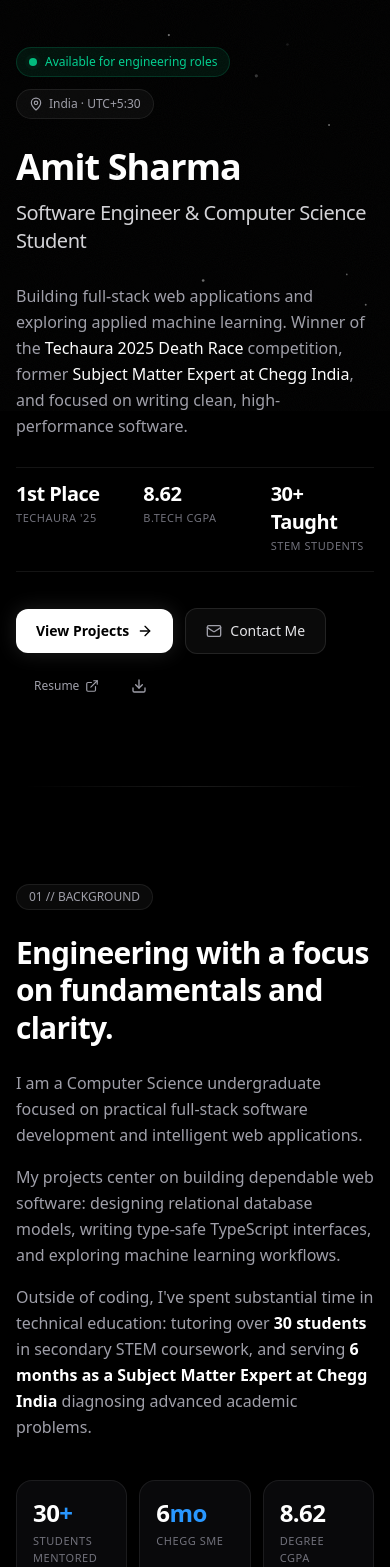
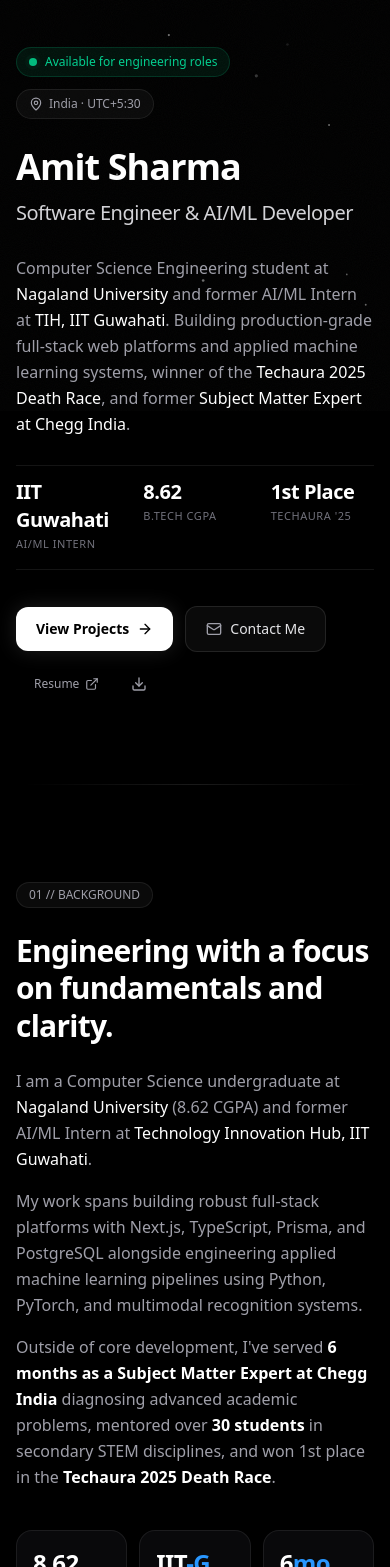
Before and after one commit to Amit292004/Amit-Sharma-Portfolio, a Next.js app: page / in a window 390 px wide. Shown: the part 433-2000 px from the top of the page. Built offline with nearby package versions, Linux system fonts and the light colour scheme; no server answers; the database is empty.

Commit message:
feat: showcase IIT Guwahati AI/ML internship, featured projects, and technical skills

```diff
--- a/src/app/layout.tsx
+++ b/src/app/layout.tsx
@@ -101,10 +101,18 @@
                 "Java Programming",
                 "Cyber Security"
               ],
-              "alumniOf": {
-                "@type": "EducationalOrganization",
-                "name": "Techaura"
-              },
+              "alumniOf": [
+                {
+                  "@type": "EducationalOrganization",
+                  "name": "Nagaland University"
+                }
+              ],
+              "worksFor": [
+                {
+                  "@type": "Organization",
+                  "name": "Technology Innovation Hub, IIT Guwahati"
+                }
+              ],
               "award": [
                 "1st Place in Death Race coding competition at Techaura 2025",
                 "2nd Position in Circutrix competition at Techaura 2025"
--- a/src/components/AboutSection.tsx
+++ b/src/components/AboutSection.tsx
@@ -48,31 +48,31 @@
 
             <div className="text-zinc-400 space-y-4 text-base leading-relaxed font-sans">
               <p>
-                I am a Computer Science undergraduate focused on practical full-stack software development and intelligent web applications.
+                I am a Computer Science undergraduate at <span className="text-white font-medium">Nagaland University</span> (8.62 CGPA) and former AI/ML Intern at <span className="text-white font-medium">Technology Innovation Hub, IIT Guwahati</span>.
               </p>
               <p>
-                My projects center on building dependable web software: designing relational database models, writing type-safe TypeScript interfaces, and exploring machine learning workflows.
+                My work spans building robust full-stack platforms with Next.js, TypeScript, Prisma, and PostgreSQL alongside engineering applied machine learning pipelines using Python, PyTorch, and multimodal recognition systems.
               </p>
               <p>
-                Outside of coding, I've spent substantial time in technical education: tutoring over <span className="text-white font-semibold">30 students</span> in secondary STEM coursework, and serving <span className="text-white font-semibold">6 months as a Subject Matter Expert at Chegg India</span> diagnosing advanced academic problems.
+                Outside of core development, I've served <span className="text-white font-semibold">6 months as a Subject Matter Expert at Chegg India</span> diagnosing advanced academic problems, mentored over <span className="text-white font-semibold">30 students</span> in secondary STEM disciplines, and won 1st place in the <span className="text-white font-semibold">Techaura 2025 Death Race</span>.
               </p>
             </div>
 
             {/* Clean Monochromatic Metrics Row */}
             <div className="grid grid-cols-3 gap-3 pt-4">
               <div className="p-4 rounded-2xl bg-zinc-950 border border-white/[0.08]">
-                <p className="text-2xl font-bold text-white font-display tracking-tight">30<span className="text-[#2997ff]">+</span></p>
-                <p className="text-[11px] text-zinc-500 mt-1 uppercase tracking-wider font-mono">Students Mentored</p>
+                <p className="text-2xl font-bold text-white font-display tracking-tight">8.62</p>
+                <p className="text-[11px] text-zinc-500 mt-1 uppercase tracking-wider font-mono">B.Tech CGPA</p>
+              </div>
+
+              <div className="p-4 rounded-2xl bg-zinc-950 border border-white/[0.08]">
+                <p className="text-2xl font-bold text-white font-display tracking-tight">IIT<span className="text-[#2997ff]">-G</span></p>
+                <p className="text-[11px] text-zinc-500 mt-1 uppercase tracking-wider font-mono">AI/ML Intern</p>
               </div>
 
               <div className="p-4 rounded-2xl bg-zinc-950 border border-white/[0.08]">
                 <p className="text-2xl font-bold text-white font-display tracking-tight">6<span className="text-[#2997ff]">mo</span></p>
                 <p className="text-[11px] text-zinc-500 mt-1 uppercase tracking-wider font-mono">Chegg SME</p>
-              </div>
-
-              <div className="p-4 rounded-2xl bg-zinc-950 border border-white/[0.08]">
-                <p className="text-2xl font-bold text-white font-display tracking-tight">8.62</p>
-                <p className="text-[11px] text-zinc-500 mt-1 uppercase tracking-wider font-mono">Degree CGPA</p>
               </div>
             </div>
           </div>
--- a/src/components/HeroSection.tsx
+++ b/src/components/HeroSection.tsx
@@ -62,7 +62,7 @@
               transition={{ duration: 0.5, delay: 0.2 }}
               className="text-xl sm:text-2xl text-zinc-300 font-medium tracking-tight"
             >
-              Software Engineer & Computer Science Student
+              Software Engineer & AI/ML Developer
             </motion.p>
           </div>
 
@@ -73,10 +73,7 @@
             transition={{ duration: 0.5, delay: 0.3 }}
             className="text-base sm:text-lg text-zinc-400 max-w-xl leading-relaxed font-sans"
           >
-            Building full-stack web applications and exploring applied machine learning.
-            Winner of the <span className="text-white font-medium">Techaura 2025 Death Race</span> competition,
-            former <span className="text-white font-medium">Subject Matter Expert at Chegg India</span>, and
-            focused on writing clean, high-performance software.
+            Computer Science Engineering student at <span className="text-white font-medium">Nagaland University</span> and former AI/ML Intern at <span className="text-white font-medium">TIH, IIT Guwahati</span>. Building production-grade full-stack web platforms and applied machine learning systems, winner of the <span className="text-white font-medium">Techaura 2025 Death Race</span>, and former <span className="text-white font-medium">Subject Matter Expert at Chegg India</span>.
           </motion.p>
 
           {/* Clean Monochromatic Metrics Bar */}
@@ -87,16 +84,16 @@
             className="grid grid-cols-3 gap-6 pt-3 pb-4 border-y border-white/[0.08] max-w-lg"
           >
             <div>
-              <p className="text-xl sm:text-2xl font-bold text-white font-display tracking-tight">1st Place</p>
-              <p className="text-[11px] text-zinc-500 uppercase tracking-wider font-mono mt-0.5">Techaura '25</p>
+              <p className="text-xl sm:text-2xl font-bold text-white font-display tracking-tight">IIT Guwahati</p>
+              <p className="text-[11px] text-zinc-500 uppercase tracking-wider font-mono mt-0.5">AI/ML Intern</p>
             </div>
             <div>
               <p className="text-xl sm:text-2xl font-bold text-white font-display tracking-tight">8.62</p>
               <p className="text-[11px] text-zinc-500 uppercase tracking-wider font-mono mt-0.5">B.Tech CGPA</p>
             </div>
             <div>
-              <p className="text-xl sm:text-2xl font-bold text-white font-display tracking-tight">30+ Taught</p>
-              <p className="text-[11px] text-zinc-500 uppercase tracking-wider font-mono mt-0.5">STEM Students</p>
+              <p className="text-xl sm:text-2xl font-bold text-white font-display tracking-tight">1st Place</p>
+              <p className="text-[11px] text-zinc-500 uppercase tracking-wider font-mono mt-0.5">Techaura '25</p>
             </div>
           </motion.div>
 
@@ -179,7 +176,7 @@
                     {profile.name}
                     <CheckCircle2 className="w-3.5 h-3.5 text-[#2997ff] inline" />
                   </p>
-                  <p className="text-[11px] text-zinc-400 font-mono">B.Tech CS Engineering</p>
+                  <p className="text-[11px] text-zinc-400 font-mono">B.Tech CS · Nagaland Univ</p>
                 </div>
 
                 <div className="text-right">
--- a/src/components/InternshipsSection.tsx
+++ b/src/components/InternshipsSection.tsx
@@ -13,6 +13,14 @@
 };
 
 const DEFAULT_INTERNSHIPS: Internship[] = [
+  {
+    id: "int-0",
+    role: "AI/ML Intern",
+    company: "Technology Innovation Hub, IIT Guwahati",
+    duration: "June 2026 – July 2026",
+    description: "Engineered an AI system automating classroom attendance via group-photo facial detection and acoustic voice recognition, with passwordless FaceID authentication, automated Excel reporting, and high-dimensional vector storage using Python, Scikit-Learn (SVC), dlib, ResNet, Librosa, Resemblyzer, Streamlit, and Supabase (PostgreSQL).",
+    certificateUrl: null,
+  },
   {
     id: "int-1",
     role: "Subject Matter Expert (CS & STEM)",
--- a/src/components/ProjectsSection.tsx
+++ b/src/components/ProjectsSection.tsx
@@ -18,6 +18,24 @@
 // High-quality showcase projects reflecting Amit's real engineering domains
 const DEFAULT_PROJECTS: Project[] = [
   {
+    id: "p0",
+    title: "Bounce Back Academy — Ed-Tech Platform",
+    description: "Full-stack learning management system built with JWT auth, Google OAuth, OTP verification, Groq LLM doubt solver with streaming responses, chapter-wise quizzes, discussion forum, and CMS.",
+    techStack: "Next.js, TypeScript, PostgreSQL, Prisma, Redis, Groq LLM, Cloudinary",
+    imageUrl: null,
+    liveLink: null,
+    githubLink: "https://github.com/Amit292004",
+  },
+  {
+    id: "p-ai",
+    title: "Multimodal AI Attendance & FaceID System",
+    description: "Automated classroom attendance platform developed at IIT-G TIH using group-photo facial detection and acoustic voice recognition with high-dimensional vector embeddings.",
+    techStack: "Python, Scikit-Learn, dlib, ResNet, Librosa, Streamlit, Supabase",
+    imageUrl: null,
+    liveLink: null,
+    githubLink: "https://github.com/Amit292004",
+  },
+  {
     id: "p1",
     title: "Portfolio Platform Architecture",
     description: "Next.js 16 full-stack web application featuring PostgreSQL, Prisma ORM, NextAuth administrative management, and dynamic REST endpoints.",
@@ -31,15 +49,6 @@
     title: "Techaura Death Race Autonomous Solution",
     description: "Algorithmic decision tree and pathfinding logic built in C++ that secured 1st place in the Techaura 2025 tech fest coding championship.",
     techStack: "C++, STL, Algorithms, Optimization, Graph Search",
-    imageUrl: null,
-    liveLink: null,
-    githubLink: "https://github.com/Amit292004",
-  },
-  {
-    id: "p3",
-    title: "AI Assisted STEM Learning Portal",
-    description: "Educational tooling prototype designed to assist students with step-by-step problem breakdown in Physics and Chemistry using LLM orchestrations.",
-    techStack: "Python, Generative AI, Next.js, FastAPI, REST APIs",
     imageUrl: null,
     liveLink: null,
     githubLink: "https://github.com/Amit292004",
--- a/src/components/SkillsSection.tsx
+++ b/src/components/SkillsSection.tsx
@@ -28,6 +28,9 @@
   "C++": { tag: "Systems", description: "STL containers, pointers, high-performance problem solving" },
   "Java": { tag: "Language", description: "Object-oriented programming, data structures, JVM concepts" },
   "Git / GitHub": { tag: "Tooling", description: "Version control, branching workflows, PR reviews" },
+  "Docker": { tag: "DevOps", description: "Containerization, reproducible environments, service isolation" },
+  "MongoDB": { tag: "Database", description: "Document-oriented NoSQL storage, schema aggregation" },
+  "PyTorch / Scikit-learn": { tag: "AI/ML", description: "Deep learning models, classification pipelines, vector embeddings" },
   "Vercel / Supabase": { tag: "DevOps", description: "Edge deployment, continuous deployment, hosted databases" },
 };
 
@@ -43,21 +46,24 @@
 };
 
 const FALLBACK_SKILLS: Skill[] = [
-  { id: "1", name: "React / Next.js", category: "Frontend", proficiency: 85 },
-  { id: "2", name: "TypeScript", category: "Frontend", proficiency: 80 },
+  { id: "1", name: "React / Next.js", category: "Frontend", proficiency: 88 },
+  { id: "2", name: "TypeScript", category: "Frontend", proficiency: 82 },
   { id: "3", name: "Tailwind CSS", category: "Frontend", proficiency: 90 },
   { id: "4", name: "HTML / CSS", category: "Frontend", proficiency: 95 },
-  { id: "5", name: "Node.js", category: "Backend", proficiency: 78 },
-  { id: "6", name: "PostgreSQL", category: "Backend", proficiency: 75 },
-  { id: "7", name: "Prisma ORM", category: "Backend", proficiency: 80 },
-  { id: "8", name: "REST APIs", category: "Backend", proficiency: 85 },
-  { id: "9", name: "Python", category: "AI/ML", proficiency: 80 },
-  { id: "10", name: "Machine Learning", category: "AI/ML", proficiency: 70 },
-  { id: "11", name: "Generative AI", category: "AI/ML", proficiency: 72 },
-  { id: "12", name: "C++", category: "Languages", proficiency: 82 },
-  { id: "13", name: "Java", category: "Languages", proficiency: 78 },
-  { id: "14", name: "Git / GitHub", category: "Tools", proficiency: 88 },
-  { id: "15", name: "Vercel / Supabase", category: "Tools", proficiency: 85 },
+  { id: "5", name: "Node.js", category: "Backend", proficiency: 80 },
+  { id: "6", name: "PostgreSQL", category: "Backend", proficiency: 82 },
+  { id: "7", name: "MongoDB", category: "Backend", proficiency: 76 },
+  { id: "8", name: "Prisma ORM", category: "Backend", proficiency: 84 },
+  { id: "9", name: "REST APIs", category: "Backend", proficiency: 85 },
+  { id: "10", name: "Python", category: "AI/ML", proficiency: 85 },
+  { id: "11", name: "PyTorch / Scikit-learn", category: "AI/ML", proficiency: 78 },
+  { id: "12", name: "Machine Learning", category: "AI/ML", proficiency: 75 },
+  { id: "13", name: "Generative AI", category: "AI/ML", proficiency: 75 },
+  { id: "14", name: "C++", category: "Languages", proficiency: 82 },
+  { id: "15", name: "Java", category: "Languages", proficiency: 80 },
+  { id: "16", name: "Git / GitHub", category: "Tools", proficiency: 88 },
+  { id: "17", name: "Docker", category: "Tools", proficiency: 75 },
+  { id: "18", name: "Vercel / Supabase", category: "Tools", proficiency: 85 },
 ];
 
 export default function SkillsSection({ skills }: { skills: Skill[] }) {
```
